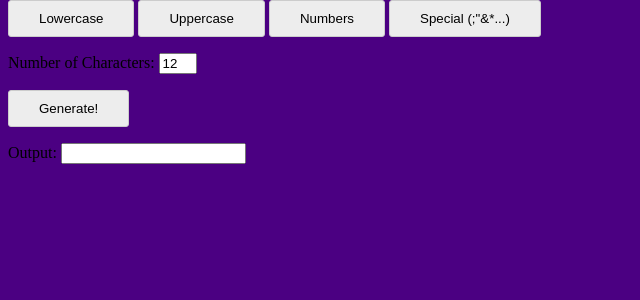
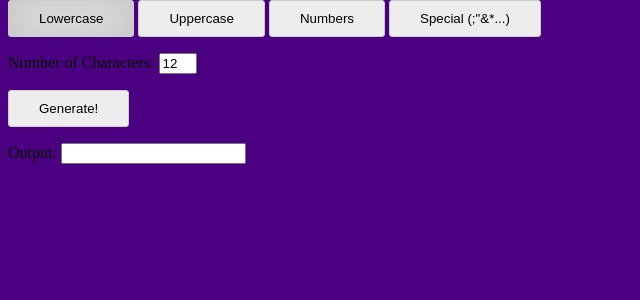
Before and after one commit to swgee/boardlock, a Flask app: page /generate in a window 1280 px wide. Shown: the part 42-342 px from the top of the page, without its empty margins (0-640 px from the left). Run offline with Flask 2, Linux system fonts and the light colour scheme.

Commit message:
buttons functional

```diff
--- a/passwordmanager/templates/password-generator.html
+++ b/passwordmanager/templates/password-generator.html
@@ -17,9 +17,9 @@
         }
         .active {
             background: #e5e5e5;
-            -webkit-box-shadow: inset 0px 0px 5px #c1c1c1;
-            -moz-box-shadow: inset 0px 0px 5px #c1c1c1;
-            box-shadow: inset 0px 0px 5px #c1c1c1;
+            -webkit-box-shadow: inset 0px 0px 40px #c1c1c1;
+            -moz-box-shadow: inset 0px 0px 40px #c1c1c1;
+            box-shadow: inset 0px 0px 40px #c1c1c1;
             outline: none;
         }
     </style>
@@ -28,10 +28,10 @@
 <body style="background-color: indigo">
 <header>Generate Secure Random Password</header>
 
-<button class="options" id="lowercaseID" value="lowercaseVal" onclick="update(this.value)">Lowercase</button>
-<button class="options" id="uppercaseID" value="uppercaseVal" onclick="update(this.value)">Uppercase</button>
-<button class="options" id="numbersID" value="numbersVal" onclick="update(this.value)">Numbers</button>
-<button class="options" id="specialID" value="specialVal" onclick="update(this.value)">Special (;"&*...)</button>
+<button class="active" id="lowercaseID" value="lowercaseVal" onclick="update(this.value)">Lowercase</button>
+<button class="inactive" id="uppercaseID" value="uppercaseVal" onclick="update(this.value)">Uppercase</button>
+<button class="inactive" id="numbersID" value="numbersVal" onclick="update(this.value)">Numbers</button>
+<button class="inactive" id="specialID" value="specialVal" onclick="update(this.value)">Special (;"&*...)</button>
 <p></p>
 <label for="numCharID">Number of Characters: </label>
 <input type="text" id="numCharID" style="width: 30px" value="12">
@@ -47,21 +47,29 @@
     let specialBool = false
     function update(button) {
         if (button==='lowercaseVal') {
+            if (lowercaseBool===false) {document.getElementById("lowercaseID").classList.add('active');}
+            else {document.getElementById("lowercaseID").classList.remove('active');}
             lowercaseBool=!lowercaseBool;
         }
         if (button==='uppercaseVal') {
+            if (uppercaseBool===false) {document.getElementById("uppercaseID").classList.add('active');}
+            else {document.getElementById("uppercaseID").classList.remove('active');}
             uppercaseBool=!uppercaseBool;
         }
         if (button==='numbersVal') {
+            if (numbersBool===false) {document.getElementById("numbersID").classList.add('active');}
+            else {document.getElementById("numbersID").classList.remove('active');}
             numbersBool=!numbersBool;
         }
         if (button==='specialVal') {
+            if (specialBool===false) {document.getElementById("specialID").classList.add('active');}
+            else {document.getElementById("specialID").classList.remove('active');}
             specialBool=!specialBool;
         }
     }
     function generate() {
         let numCharVar = document.getElementById("numCharID").value;
-        document.getElementById('output').value = lowercaseBool + uppercaseBool + numbersBool + specialBool;
+        document.getElementById('output').value = document.getElementById("lowercaseID").classList;
     }
 </script>
 </body>
```
